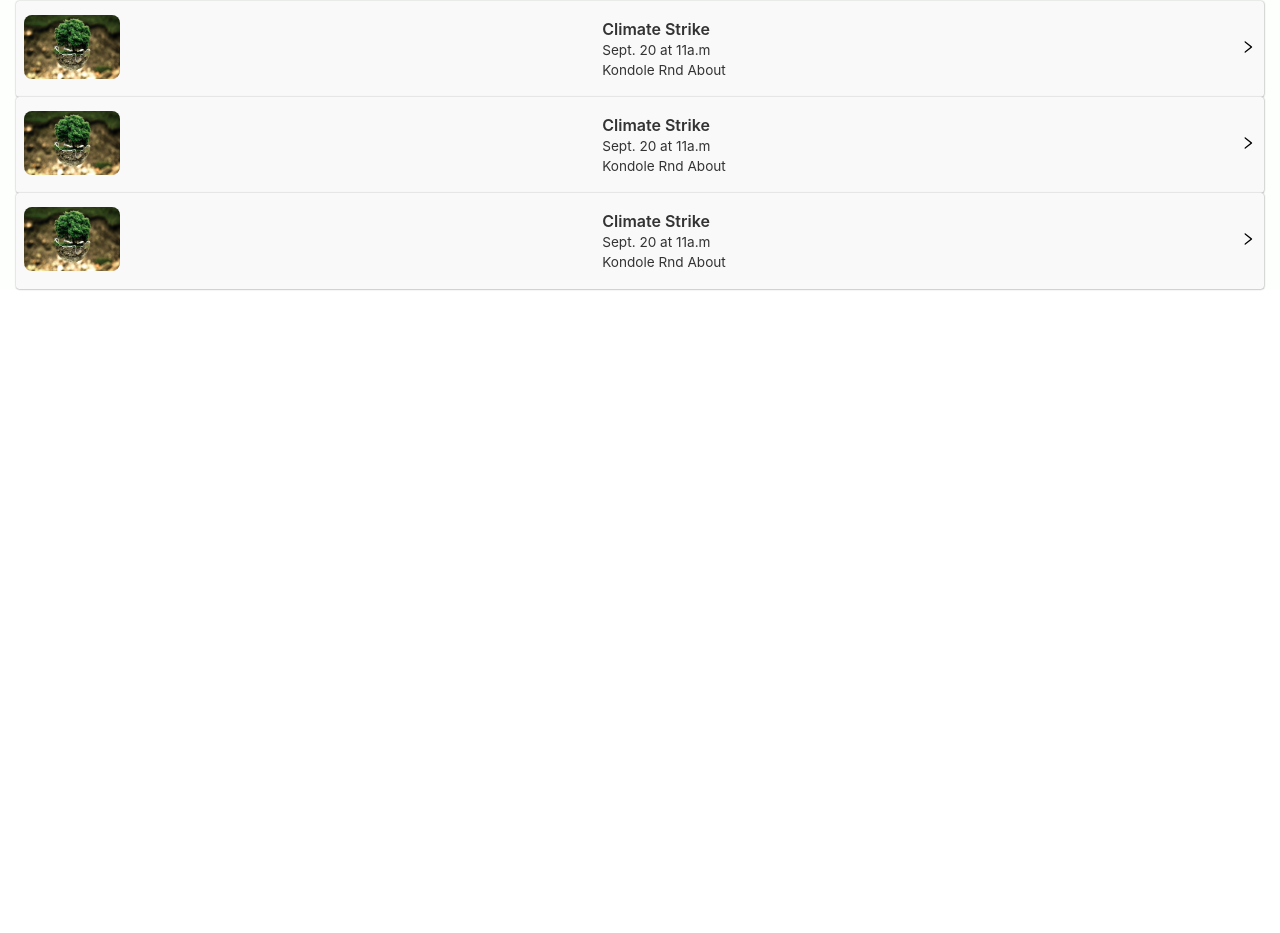
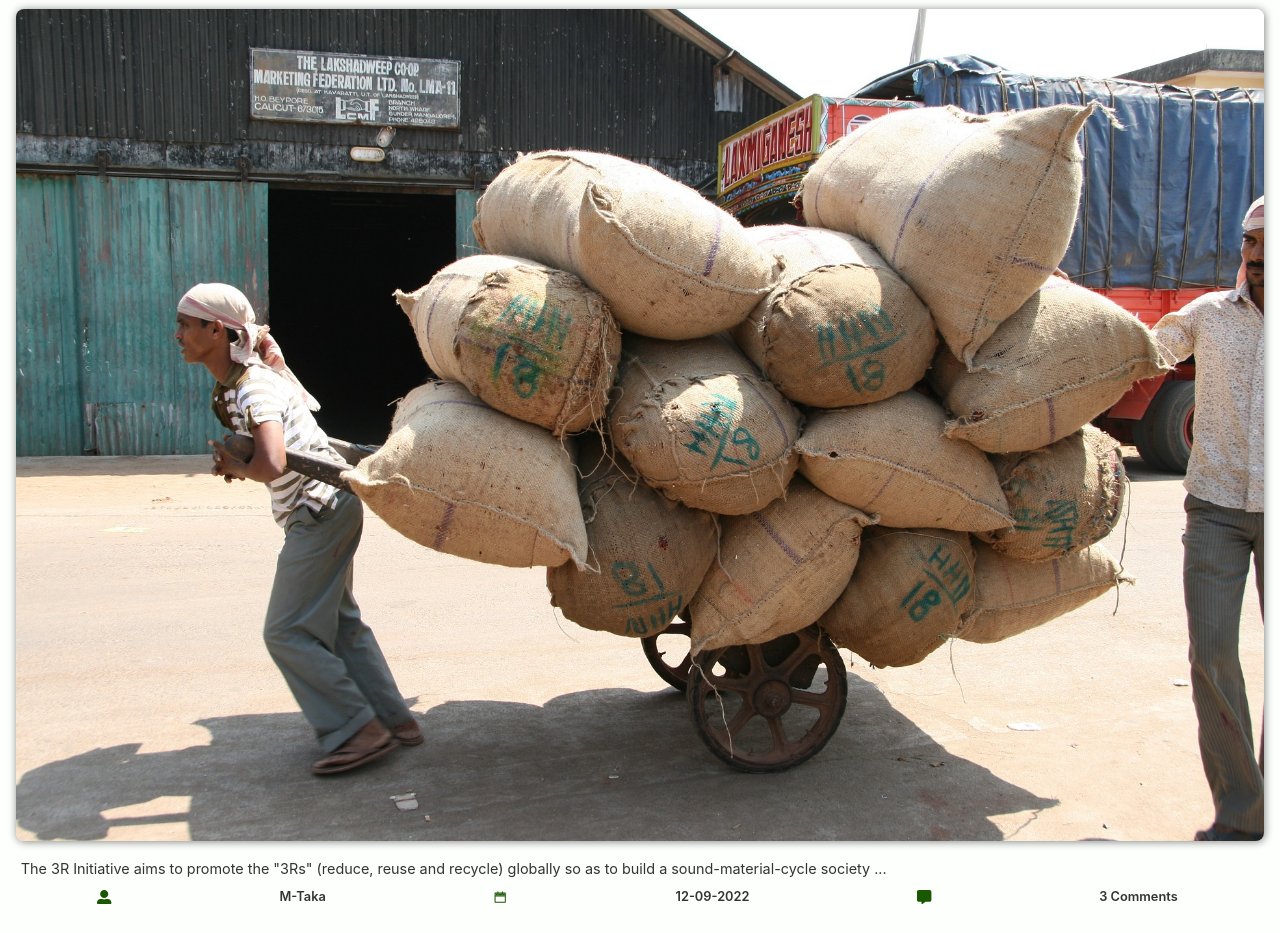
Before and after one commit to BiboBoom10/m-taka, a React (Create React App) app: page / in a window 1280 px wide. Shown: the part 332-1265 px from the top of the page. Before the commit the page ends 800 px from the top, so only its background shows below. Built offline with nearby package versions, Linux system fonts and the light colour scheme.

Commit message:
Add community

```diff
--- a/src/Pages/Community.jsx
+++ b/src/Pages/Community.jsx
@@ -15,7 +15,7 @@ function Community() {
     const [isFirst, setIsFirst] = useState(true);
   return (
     <div>
-        <div className={classes.navigation}>
+        {/* <div className={classes.navigation}>
             <GiHamburgerMenu className={classes['hamburger-menu']} />
             <BiSearchAlt2 className={classes['search-button']} />
         </div>
@@ -56,7 +56,7 @@ function Community() {
                 <div><GoPrimitiveDot /></div>
             </div>
 
-        </div>
+        </div> */}
 
         <div className={classes['trash-image-container']}>
             <img className={classes['trash-image']} src={ImageFive} alt="Collecting trash" />
@@ -71,7 +71,7 @@ function Community() {
         </div>
 
         <div className={classes['emergency-tab']} >
-            <p className={classes['view-text']} >View All ></p>
+            <p className={classes['view-text']} >View All </p>
             <p className={classes['emergency-button']}>Emergency Pick Up</p>
         </div>
 
--- a/src/Pages/Events.jsx
+++ b/src/Pages/Events.jsx
@@ -31,4 +31,4 @@ const CardContent = styled(Card)`
 
 
 
-export default Events;
+export default Events
--- a/src/Pages/PickUpEvents.jsx
+++ b/src/Pages/PickUpEvents.jsx
@@ -7,6 +7,8 @@ import { data } from './DummyData';
 import { GoPrimitiveDot } from 'react-icons/go';
 import { AiOutlineRight } from 'react-icons/ai';
 import EventCard from '../components/EventCard';
+import Events from './Events';
+import Community from './Community';
 
 function PickUpEvents() {
     const [isFirst, setIsFirst] = useState(true);
@@ -56,11 +58,13 @@ function PickUpEvents() {
 
         </div>
 
-        <div>
+        {isFirst && <Community></Community>}
+
+        {!isFirst && <div>
          <EventCard />
          <EventCard />
          <EventCard />
-        </div>
+        </div>}
 
     </div>
   )
```
Also changed, not shown: 1 other file (tests, documents, lock files or other folders).
